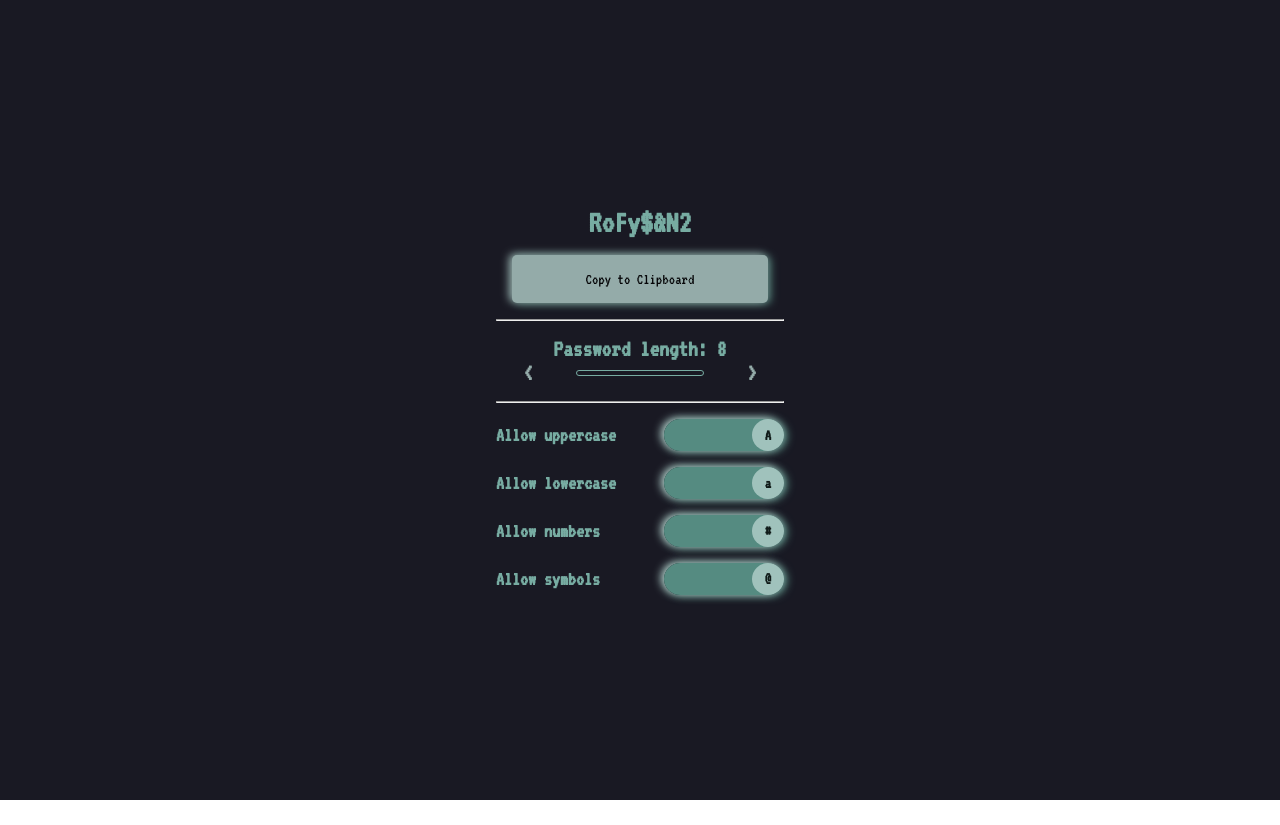
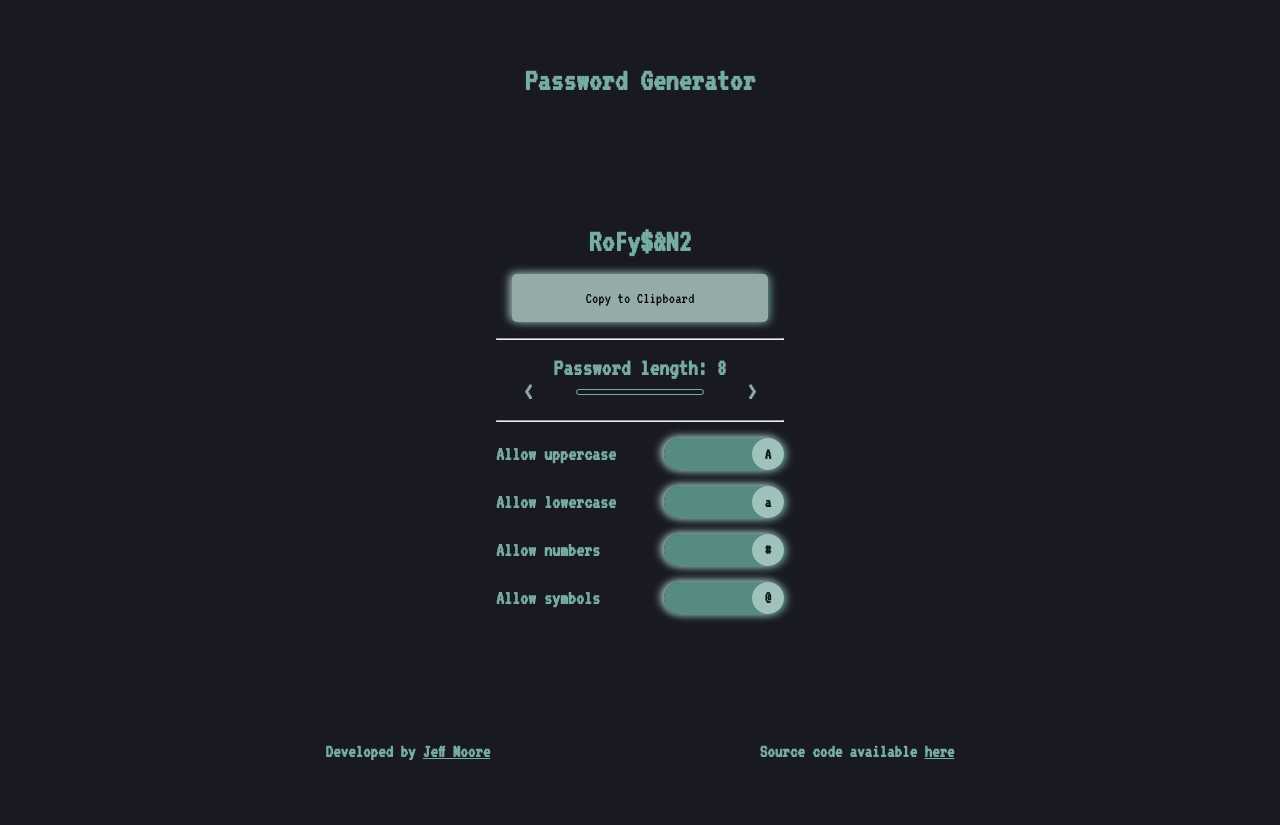
Before and after one commit to JeffHasAGithub/password-react, a React (Vite) app: page / in a window 1280 px wide. Before the commit the page ends 800 px from the top, so only its background shows below. Built offline with nearby package versions, Linux system fonts and the light colour scheme.

Commit message:
Completed Header and Footer components

```diff
--- a/src/app.css
+++ b/src/app.css
@@ -18,7 +18,8 @@ html {
 	font-size: 8px;
 }
 
-main {
-	display: flex;
-	align-items: center;
+body {
+	min-height: 100vh;
+
+	background-color: var(--secondary-color);
 }
--- a/src/components/footer/footer.module.css
+++ b/src/components/footer/footer.module.css
@@ -0,0 +1,23 @@
+.footer {
+	padding: 8rem;
+
+	font-size: 2rem;
+	text-align: center;
+
+	color: var(--primary-color);
+
+	display: flex;
+	flex-direction: column;
+	justify-content: space-evenly;
+	gap: 1rem;
+}
+
+.link {
+	color: var(--primary-color);
+}
+
+@media only screen and (min-width: 600px) {
+	.footer {
+		flex-direction: row;
+	}
+}
--- a/src/components/footer/index.tsx
+++ b/src/components/footer/index.tsx
@@ -1,7 +1,23 @@
+import styles from "./footer.module.css"
+
 export default function Footer() {
 	return (
 		<>
-			<footer></footer>
+			<footer className={styles.footer}>
+				<h3>Developed by <a
+					className={styles.link}
+					href="https://jeffmadethiswebsite.com">
+						Jeff Moore
+				</a>
+				</h3>
+				<h3>
+					Source code available <a
+						className={styles.link}
+						href="https://github.com/JeffHasAGithub">
+							here
+						</a>
+				</h3>
+			</footer>
 		</>
 	);
 }
--- a/src/components/header/header.module.css
+++ b/src/components/header/header.module.css
@@ -0,0 +1,9 @@
+.header {
+	padding-block: 8rem;
+
+	font-size: 2rem;
+	text-align: center;
+
+	color: var(--primary-color);
+	background-color: var(--secondary-color);
+}
--- a/src/components/header/index.tsx
+++ b/src/components/header/index.tsx
@@ -1,7 +1,11 @@
+import styles from "./header.module.css"
+
 export default function Header() {
 	return (
 		<>
-			<header></header>
+			<header className={styles.header}>
+				<h1>Password Generator</h1>
+			</header>
 		</>
 	);
 }
--- a/src/components/passgen/passgen.module.css
+++ b/src/components/passgen/passgen.module.css
@@ -1,8 +1,11 @@
 .main {
+	padding-block: 6rem;
 	width: 100vw;
-	min-height: 100vh;
 
 	background-color: var(--secondary-color);
+
+	display: flex;
+	align-items: center;
 }
 
 .section {
```
